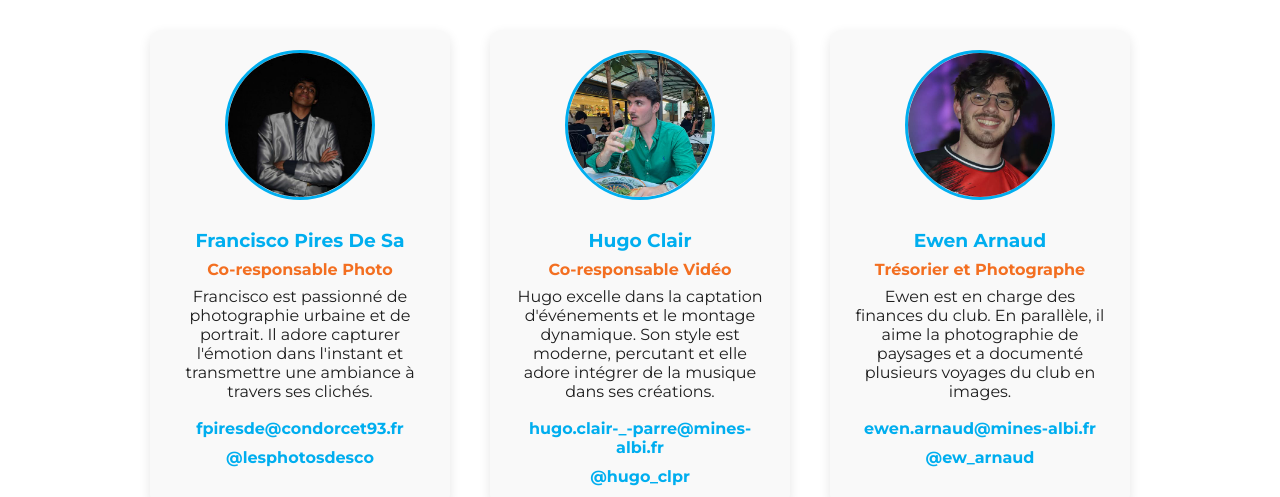
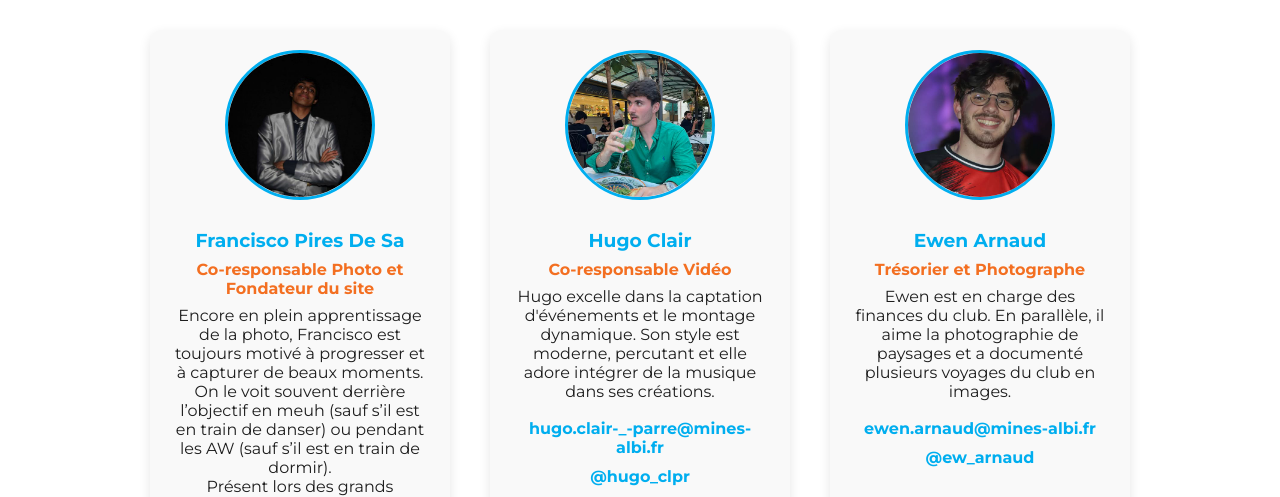
Before and after one commit to Caviar-site/Caviar, a plain HTML site: page Panthéon.html in a window 1280 px wide. Shown: the part 478-975 px from the top of the page. Drawn offline with Linux system fonts and the light colour scheme.

Commit message:
Update Panthéon.html

```diff
--- a/Panthéon.html
+++ b/Panthéon.html
@@ -39,8 +39,10 @@
     <article class="team-member">
       <img src="images/Francisco.jpg" alt="Francisco Pires De Sa" />
       <h3>Francisco Pires De Sa</h3>
-      <p><strong>Co-responsable Photo</strong></p>
-      <p>Francisco est passionné de photographie urbaine et de portrait. Il adore capturer l'émotion dans l'instant et transmettre une ambiance à travers ses clichés.</p>
+      <p><strong>Co-responsable Photo et Fondateur du site</strong></p>
+      <p>Encore en plein apprentissage de la photo, Francisco est toujours motivé à progresser et à capturer de beaux moments.<br />
+On le voit souvent derrière l’objectif en meuh (sauf s’il est en train de danser) ou pendant les AW (sauf s’il est en train de dormir).<br />
+Présent lors des grands événements de l’école, il est toujours partant pour prendre des photos lors d’occasions spéciales — il suffit de lui demander : c’est un vrai plaisir pour lui de sortir l’appareil !</p>
       <a href="mailto:fpiresde@condorcet93.fr">fpiresde@condorcet93.fr</a><br />
       <a href="https://www.instagram.com/lesphotosdesco/" target="_blank">@lesphotosdesco</a><br />
     </article>
```
